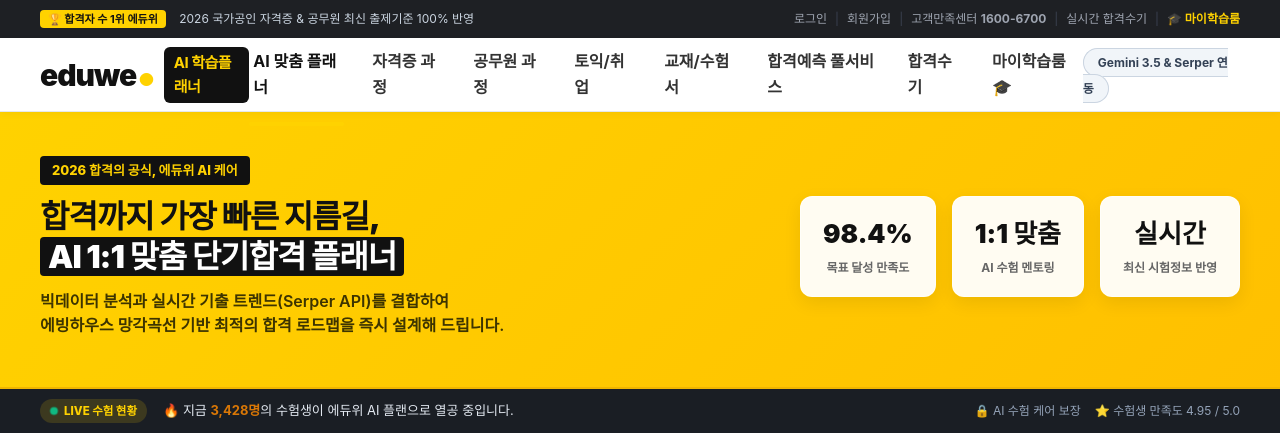
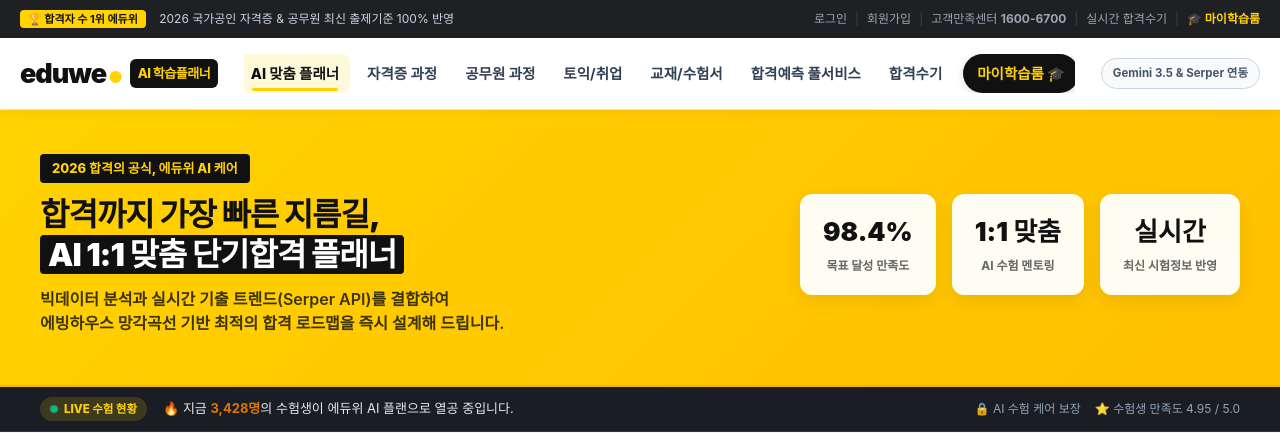
Before and after one commit to Kim-beomseo/-study-planner, a Flask app: page / in a window 1280 px wide. Shown: the top 433 px of the page. Run offline with Flask 3, Linux system fonts and the light colour scheme; some web fonts are replaced.

Commit message:
fix: Ensure navigation bar and top utility bar remain in a single horizontal row with no wrapping and high visibility

```diff
--- a/static/css/style.css
+++ b/static/css/style.css
@@ -32,13 +32,24 @@ body {
     height: 38px;
     display: flex;
     align-items: center;
+    white-space: nowrap;
 }
 
 .util-container {
+    max-width: 1440px;
+    width: 100%;
+    margin: 0 auto;
+    padding: 0 20px;
     display: flex;
     justify-content: space-between;
     align-items: center;
-    width: 100%;
+    white-space: nowrap;
+    overflow-x: auto;
+    scrollbar-width: none;
+}
+
+.util-container::-webkit-scrollbar {
+    display: none;
 }
 
 .cert-badge {
@@ -90,99 +101,177 @@ body {
     margin-right: 8px;
 }
 
-/* 2. 에듀위 메인 헤더 */
+/* 2. 에듀위 메인 헤더 & 네비게이션 최적화 (한 줄 고정 및 가시성 극대화) */
 .eduwe-header,
 .eduwill-header {
     background-color: #ffffff;
     border-bottom: 1px solid #e5e8eb;
-    height: 74px;
+    height: 72px;
     display: flex;
     align-items: center;
     position: sticky;
     top: 0;
-    z-index: 100;
-    box-shadow: 0 2px 8px rgba(0, 0, 0, 0.04);
-}
-
+    z-index: 1000;
+    box-shadow: 0 2px 10px rgba(0, 0, 0, 0.05);
+    width: 100%;
+}
+
+.eduwe-header .container,
 .gnb-container {
+    max-width: 1440px;
+    width: 100%;
+    margin: 0 auto;
+    padding: 0 20px;
     display: flex;
     justify-content: space-between;
     align-items: center;
-    width: 100%;
+    flex-wrap: nowrap !important; /* 아래로 떨어지지 않음 */
+    gap: 16px;
+}
+
+.logo-area {
+    flex-shrink: 0;
+    display: flex;
+    align-items: center;
 }
 
 .logo-area .logo-link {
     text-decoration: none;
     display: flex;
     align-items: center;
-    gap: 10px;
+    gap: 8px;
     cursor: pointer;
+    white-space: nowrap;
 }
 
 .logo-symbol {
-    font-size: 30px;
+    font-size: 27px;
     font-weight: 900;
     letter-spacing: -1px;
     color: #111111;
     position: relative;
+    line-height: 1;
 }
 
 .logo-symbol::after {
     content: "●";
     color: #ffd200;
-    font-size: 18px;
+    font-size: 16px;
     margin-left: 2px;
 }
 
 .logo-service {
-    font-size: 15px;
-    font-weight: 700;
+    font-size: 13px;
+    font-weight: 800;
     color: #ffd200;
     background-color: #111111;
-    padding: 4px 10px;
+    padding: 4px 8px;
     border-radius: 6px;
     letter-spacing: -0.5px;
-}
-
+    white-space: nowrap;
+}
+
+/* 메인 네비게이션: 한 줄 고정 및 가시성 극대화 */
 .main-nav {
-    display: flex;
-    gap: 24px;
+    display: flex !important;
+    align-items: center;
+    flex-wrap: nowrap !important; /* 한 줄 유지 */
+    gap: 6px; /* 텍스트 겹침 방지 및 여유 간격 */
+    flex-grow: 1;
+    justify-content: center;
+    margin: 0 10px;
+    overflow-x: auto;
+    white-space: nowrap;
+    scrollbar-width: none;
+    -webkit-overflow-scrolling: touch;
+}
+
+.main-nav::-webkit-scrollbar {
+    display: none;
 }
 
 .nav-item {
     text-decoration: none;
-    color: #333333;
-    font-size: 16px;
+    color: #334155;
+    font-size: 14.5px;
     font-weight: 700;
-    padding: 10px 4px;
+    padding: 8px 11px;
+    border-radius: 8px;
     position: relative;
     cursor: pointer;
-    transition: color 0.2s;
-}
-
-.nav-item:hover, .nav-item.active {
-    color: #111111;
+    transition: all 0.18s ease;
+    white-space: nowrap !important; /* 텍스트 줄바꿈 방지 */
+    flex-shrink: 0;
+    display: inline-flex;
+    align-items: center;
+}
+
+.nav-item:hover {
+    color: #0f172a;
+    background-color: #f1f5f9;
+}
+
+.nav-item.active {
+    color: #111111;
+    background-color: #fff9db; /* 에듀위 옐로우 틴트 하이라이트 */
+    font-weight: 800;
 }
 
 .nav-item.active::after {
     content: "";
     position: absolute;
-    bottom: -16px;
-    left: 0;
-    right: 0;
-    height: 4px;
+    bottom: 2px;
+    left: 12px;
+    right: 12px;
+    height: 3px;
     background-color: #ffd200;
     border-radius: 2px;
 }
 
+/* 마이학습룸 탭 하이라이트 */
+.nav-item.nav-mypage-tab {
+    background: #111111;
+    color: #ffd200 !important;
+    padding: 8px 14px;
+    border-radius: 20px;
+    font-weight: 800;
+    box-shadow: 0 2px 8px rgba(0, 0, 0, 0.12);
+    margin-left: 4px;
+}
+
+.nav-item.nav-mypage-tab:hover {
+    background: #ffd200;
+    color: #111111 !important;
+    transform: translateY(-1px);
+}
+
+.nav-item.nav-mypage-tab.active {
+    background: #ffd200;
+    color: #111111 !important;
+    box-shadow: 0 0 0 2px #111111;
+}
+
+.nav-item.nav-mypage-tab.active::after {
+    display: none;
+}
+
+.header-right {
+    flex-shrink: 0;
+    display: flex;
+    align-items: center;
+}
+
 .badge-gemini {
-    background-color: #f1f5f9;
-    color: #334155;
+    background-color: #f8fafc;
+    color: #475569;
     border: 1px solid #cbd5e1;
-    font-size: 12px;
+    font-size: 11.5px;
     font-weight: 700;
-    padding: 6px 14px;
+    padding: 5px 11px;
     border-radius: 20px;
+    white-space: nowrap;
+    display: inline-flex;
+    align-items: center;
 }
 
 /* 3. 에듀위 시그니처 옐로우 히어로 배너 */
```
Also changed, not shown: other parts of static/css/style.css (+25 -11 lines).
